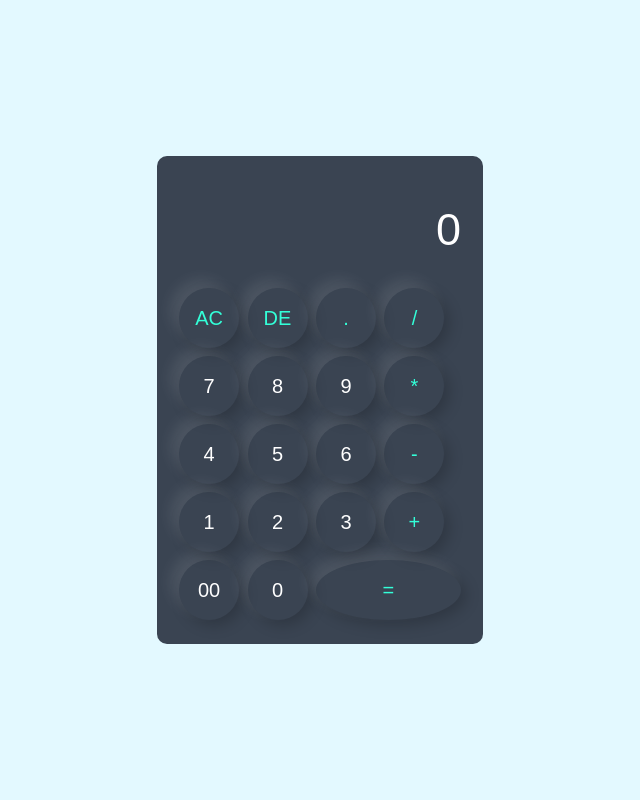
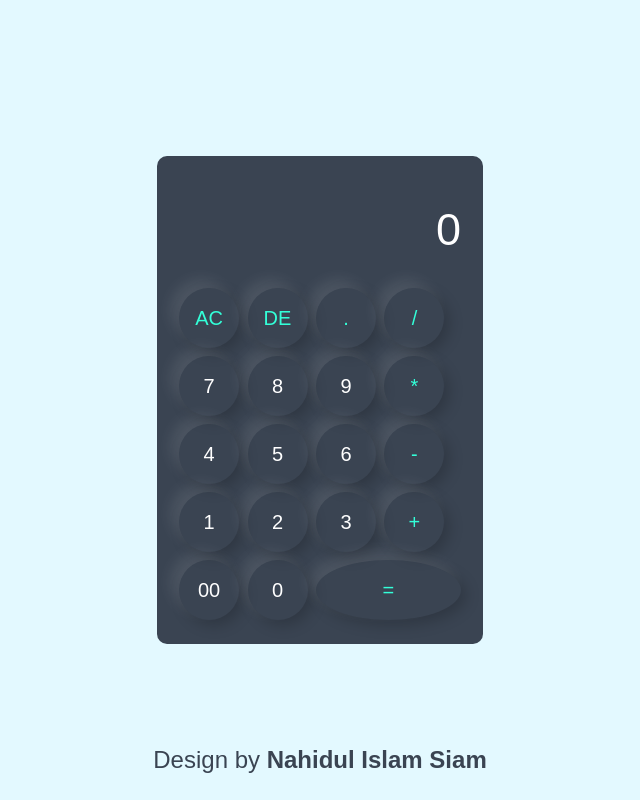
Before and after one commit to Nahidul-Islam-Siam/Calculator, a plain HTML site: page index.html in a window 1280 px wide. Shown: the whole page, without its empty margins (320-960 px from the left). Drawn offline with Linux system fonts and the light colour scheme.

Commit message:
I add some word

```diff
--- a/index.html
+++ b/index.html
@@ -39,4 +39,8 @@
     </div>
 </body>
 
+<div class="footer">
+    <span  class="footer1">Design by <b>Nahidul Islam Siam</b></span><br>
+  </div>
+
 </html>
--- a/style.css
+++ b/style.css
@@ -1,4 +1,5 @@
 @import url('https://fonts.googleapis.com/css?family=Space+Mono');
+
 * {
     margin: 0;
     padding: 0;
@@ -10,6 +11,7 @@ html {
     height: 100vh;
     font-family: sans-serif;
 }
+
 body {
     background-color: #333333;
     display: flex;
@@ -63,7 +65,6 @@ form .display {
     justify-content: flex-end;
     margin: 20px 0;
     border-radius: 0;
-
 }
 
 form .display input {
@@ -82,3 +83,18 @@ form input.equal {
 form input.operator {
     color: #33ffd8;
 }
+h5{
+    text-align: bott;
+}
+
+.footer{
+    position:absolute;
+    bottom:2vw;
+}
+.footer1{
+    height: 30px;
+    border: none;
+  font: 100 sans-serif;
+font-size: 150%;
+color: #3a4452;
+}
```
Lines whose indentation alone changed are shown as unchanged.
